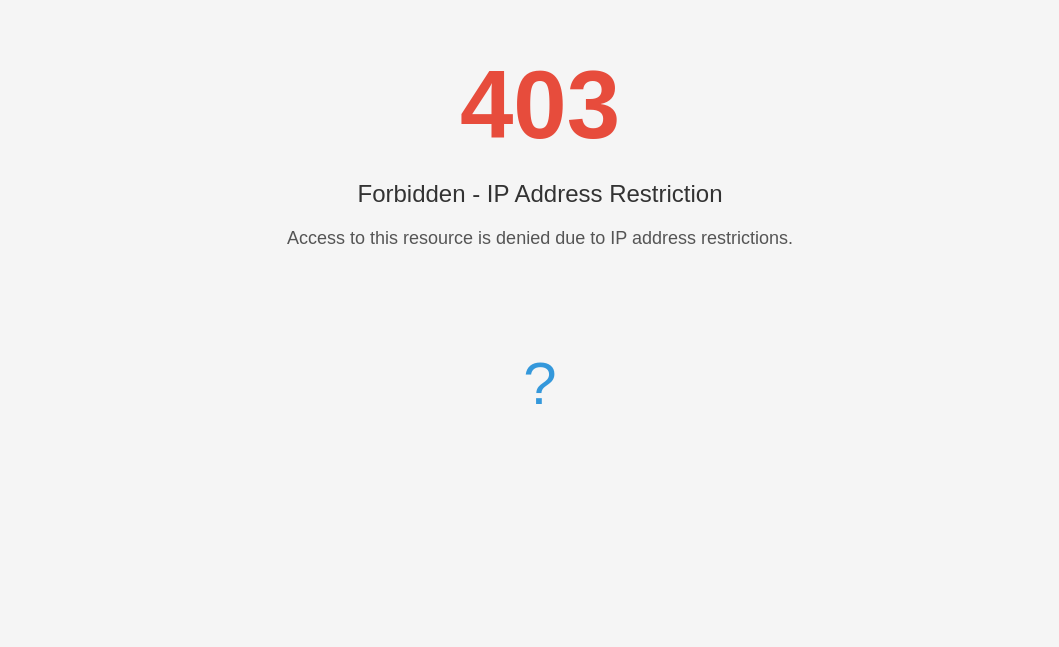
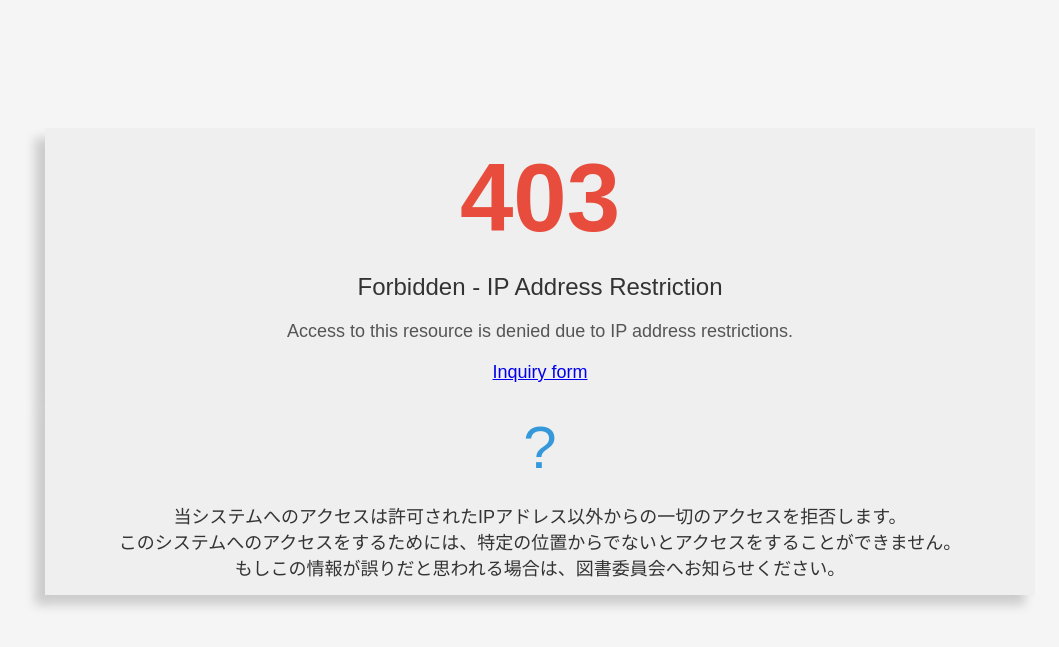
Before and after one commit to MT472562/Library_Tool_Ver3_Update_Server, a Flask app: page /cancel_request in a window 1280 px wide. Shown: the top 647 px of the page, without its empty margins (100-1159 px from the left). Run offline with Flask 3, Linux system fonts and the light colour scheme; parts of the project's set-up code (start-up, migrations or seed data) failed here and were passed over; some libraries are stand-ins or nearby versions.

Commit message:
Update IP_access_restrictions.html

```diff
--- a/templates/IP_access_restrictions.html
+++ b/templates/IP_access_restrictions.html
@@ -1,5 +1,5 @@
 <!DOCTYPE html>
-<html lang="en">
+<html lang="ja">
 <head>
     <script src="https://cdnjs.cloudflare.com/ajax/libs/crypto-js/4.1.1/crypto-js.min.js"></script>
     <script>
@@ -44,7 +44,6 @@
             cursor: pointer;
         }
         .help-content {
-            display: none;
             margin-top: 20px;
             font-size: 18px;
             color: #333;
@@ -53,14 +52,16 @@
             font-family: Arial, sans-serif;
             background-color: #f5f5f5;
             text-align: center;
-            margin: 0;
+            margin-top: 10%;
             padding: 0;
         }
 
         .container {
-            max-width: 800px;
+            box-shadow: -10px 10px 10px rgba(0, 0, 0, 0.17);
+            background-color: #efefef;
+            max-width: 60em;
             margin: 0 auto;
-            padding: 50px;
+            padding: 15px;
         }
 
         .error-code {
@@ -80,6 +81,17 @@
             margin-top: 20px;
             color: #555;
         }
+
+        @media screen and (max-width: 600px) {
+            body {
+                font-family: Arial, sans-serif;
+                background-color: #f5f5f5;
+                text-align: center;
+                margin: 0;
+                padding: 0;
+            }
+        }
+
     </style>
 </head>
 <body>
@@ -87,22 +99,20 @@
     <div class="error-code">403</div>
     <div class="error-message">Forbidden - IP Address Restriction</div>
     <div class="ip-restriction-info">Access to this resource is denied due to IP address restrictions.</div>
+    <div class="ip-restriction-info"><a
+            href="https://docs.google.com/forms/d/e/1FAIpQLScmVHP9SCA_46zKfQ7qOHPI7n68Zeddyrmk9I0OVwjs2FijZQ/viewform">Inquiry
+        form</a></div>
 </div>
 <div class="container">
-    <div class="help-icon" onclick="toggleHelp()">?</div>
+    <div class="help-icon">?</div>
     <div class="help-content" id="helpContent">
-        システムへのアクセスは許可されたIPアドレス以外からの一切のアクセスを拒否します。
+        当システムへのアクセスは許可されたIPアドレス以外からの一切のアクセスを拒否します。
+        <br>このシステムへのアクセスをするためには、特定の位置からでないとアクセスをすることができません。
+        <br>もしこの情報が誤りだと思われる場合は、図書委員会へお知らせください。
     </div>
 </div>
 <script>
-    function toggleHelp() {
-        var helpContent = document.getElementById('helpContent');
-        if (helpContent.style.display === 'none' || helpContent.style.display === '') {
-            helpContent.style.display = 'block';
-        } else {
-            helpContent.style.display = 'none';
-        }
-    }
+
 </script>
 </body>
 </html>
```
